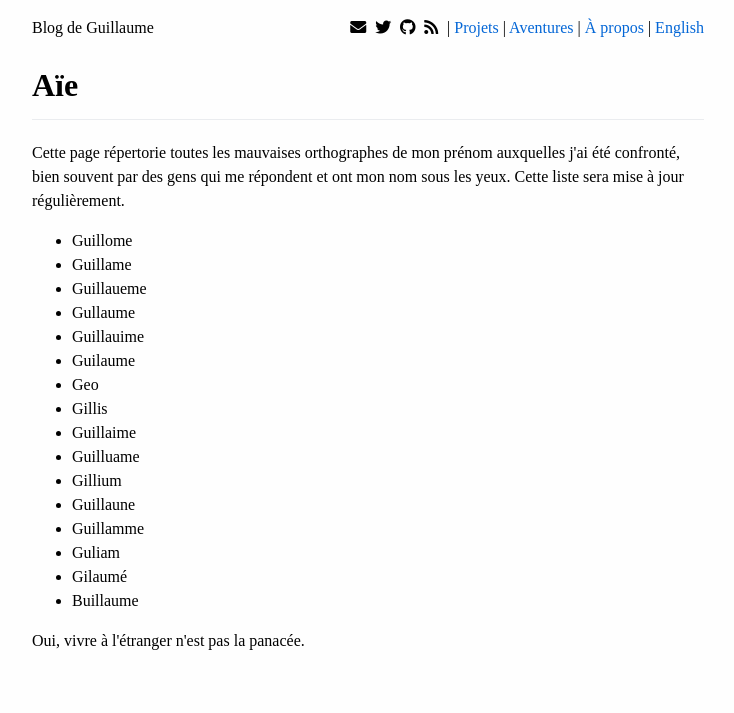
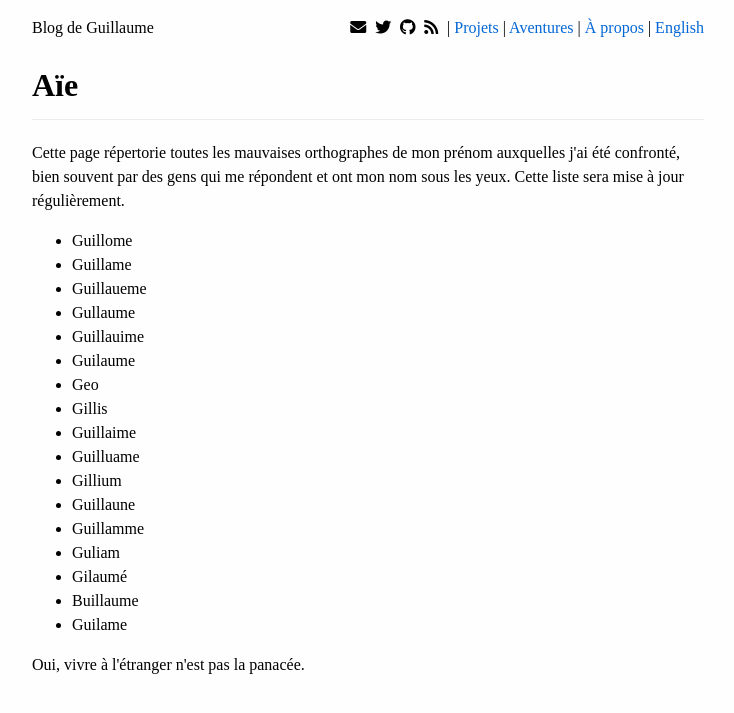
Before and after one commit to ghelouis/ghelouis.github.io, a Jekyll site: the page aie.html, which Jekyll copies as it is, in a window 1280 px wide. Shown: the top 713 px of the page, without its empty margins (272-1006 px from the left). Built offline with Jekyll 4.4.1, drawn with Linux system fonts in a browser that asks for light colours.

Commit message:
Add misspelled name

```diff
--- a/aie.html
+++ b/aie.html
@@ -58,6 +58,7 @@ mon nom sous les yeux. Cette liste sera mise à jour régulièrement.</p>
     <li>Guliam</li>
     <li>Gilaumé</li>
     <li>Buillaume</li>
+   <li>Guilame</li>
   </ul>
   Oui, vivre à l'étranger n'est pas la panacée.
 </p>
--- a/en/ouch.html
+++ b/en/ouch.html
@@ -57,6 +57,7 @@ eyes. This list will be updated regularly.</p>
     <li>Guliam</li>
     <li>Gilaumé</li>
     <li>Buillaume</li>
+    <li>Guilame</li>
   </ul>
   Living abroad is tough.
 </p>
```
